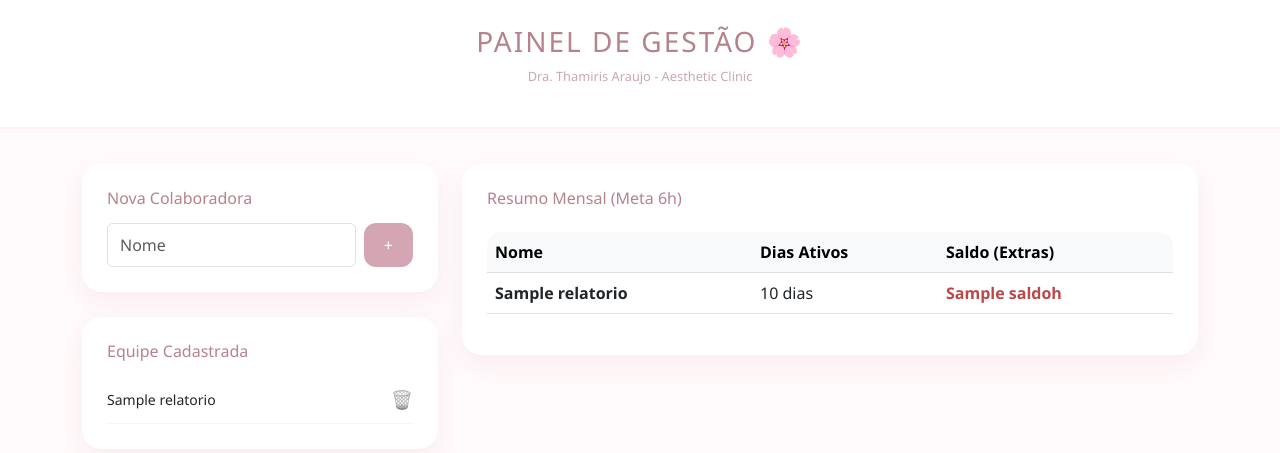
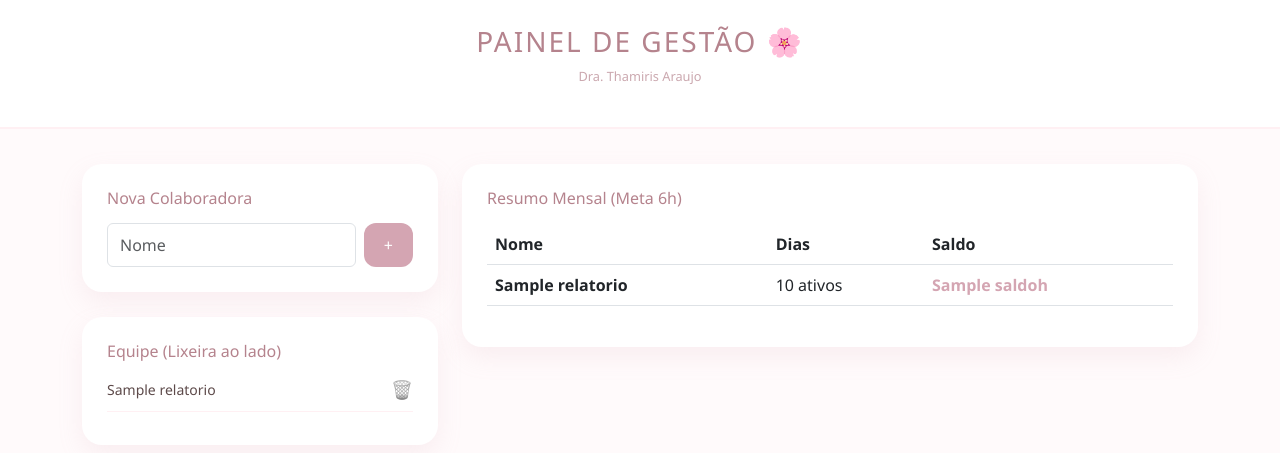
Before and after one commit to LucasBiazoto/Ponto, a Flask app: template templates/admin.html in a window 1280 px wide. Shown: the top 453 px of the page. Run offline with Flask 3, Linux system fonts and the light colour scheme; the template is opened without the code that fills it: most values are stand-ins (such as "Sample title", 1, 10 or a date in 2020).

Commit message:
Versão Final Dra Thamiris com Senha

```diff
--- a/templates/admin.html
+++ b/templates/admin.html
@@ -10,16 +10,15 @@
         .luxury-card { border-radius: 20px; border: none; box-shadow: 0 10px 25px rgba(212, 165, 178, 0.15); background: white; margin-bottom: 25px; padding: 25px; }
         .header-painel { background: white; border-bottom: 2px solid #fff0f3; padding: 25px; text-align: center; color: #b5838d; margin-bottom: 35px; }
         .btn-luxury { background: #d4a5b2; color: white; border-radius: 12px; border: none; padding: 10px 20px; transition: 0.3s; }
-        .btn-luxury:hover { background: #b5838d; transform: translateY(-2px); }
-        .table-responsive { border-radius: 15px; }
+        .btn-luxury:hover { background: #b5838d; }
         .delete-icon { text-decoration: none; font-size: 1.1rem; filter: grayscale(1); transition: 0.3s; cursor: pointer; }
-        .delete-icon:hover { filter: grayscale(0); transform: scale(1.2); }
+        .delete-icon:hover { filter: grayscale(0); }
     </style>
 </head>
 <body>
     <div class="header-painel">
         <h3 style="letter-spacing: 2px; font-weight: 300;">PAINEL DE GESTÃO 🌸</h3>
-        <p style="font-size: 0.8rem; opacity: 0.7;">Dra. Thamiris Araujo - Aesthetic Clinic</p>
+        <p style="font-size: 0.8rem; opacity: 0.7;">Dra. Thamiris Araujo</p>
     </div>
 
     <div class="container">
@@ -32,34 +31,28 @@
                         <button class="btn-luxury">+</button>
                     </form>
                 </div>
-
                 <div class="luxury-card">
-                    <h6 style="color: #b5838d; margin-bottom: 15px;">Equipe Cadastrada</h6>
-                    <div class="list-group list-group-flush">
+                    <h6 style="color: #b5838d; margin-bottom: 15px;">Equipe (Lixeira ao lado)</h6>
                     {% for r in relatorio %}
-                        <div class="list-group-item d-flex justify-content-between align-items-center" style="border: none; border-bottom: 1px solid #fff0f3; padding: 10px 0;">
+                    <div class="d-flex justify-content-between align-items-center mb-2 pb-2" style="border-bottom: 1px solid #fff0f3;">
                         <small>{{ r.nome }}</small>
-                            <a href="/excluir_colaboradora/{{ r.id }}?senha=8340" class="delete-icon" onclick="return confirm('Excluir esta colaboradora?')">🗑️</a>
+                        <a href="/excluir_colaboradora/{{ r.id }}?senha=8340" class="delete-icon" onclick="return confirm('Excluir?')">🗑️</a>
                     </div>
                     {% endfor %}
-                    </div>
                 </div>
             </div>
 
             <div class="col-12 col-lg-8">
                 <div class="luxury-card">
-                    <h6 style="color: #b5838d;" class="mb-4">Resumo Mensal (Meta 6h)</h6>
-                    <div class="table-responsive">
-                        <table class="table align-middle">
-                            <thead class="table-light"><tr><th>Nome</th><th>Dias Ativos</th><th>Saldo (Extras)</th></tr></thead>
+                    <h6 style="color: #b5838d;" class="mb-3">Resumo Mensal (Meta 6h)</h6>
+                    <table class="table">
+                        <thead><tr><th>Nome</th><th>Dias</th><th>Saldo</th></tr></thead>
                         <tbody>
                             {% for r in relatorio %}
                             <tr>
                                 <td><strong>{{ r.nome }}</strong></td>
-                                    <td>{{ r.dias }} dias</td>
-                                    <td class="fw-bold" style="color: {% if r.saldo >= 0 %}#6a994e{% else %}#bc4749{% endif %};">
-                                        {{ r.saldo }}h
-                                    </td>
+                                <td>{{ r.dias }} ativos</td>
+                                <td style="color: #d4a5b2; font-weight: bold;">{{ r.saldo }}h</td>
                             </tr>
                             {% endfor %}
                         </tbody>
@@ -68,6 +61,5 @@
             </div>
         </div>
     </div>
-    </div>
 </body>
 </html>
```
Lines whose indentation alone changed are shown as unchanged.
